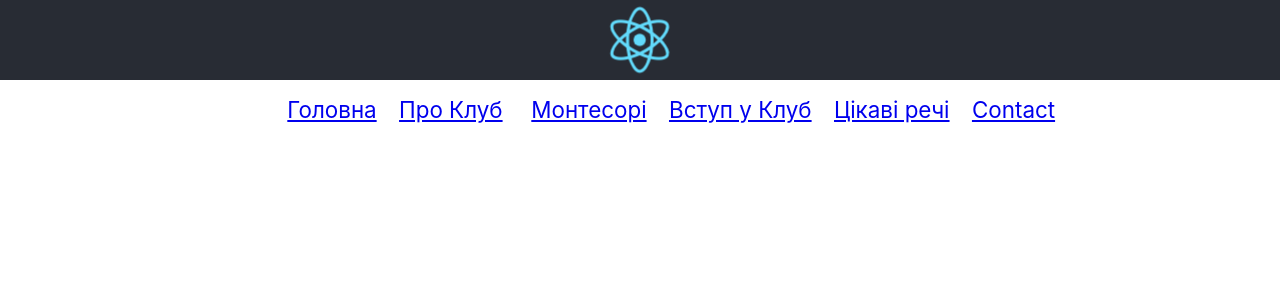
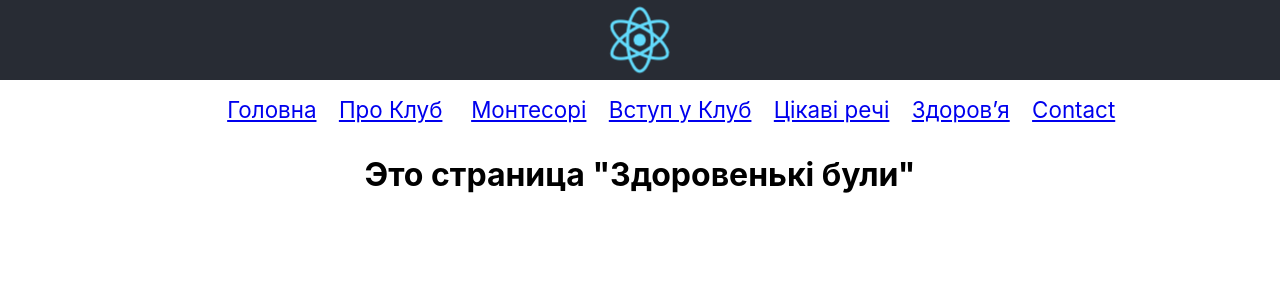
Before and after one commit to NovoseletskiyVadim/Mongoose, a React (Create React App) app: page /health in a window 1280 px wide. Shown: the top 300 px of the page. Built offline with nearby package versions, Linux system fonts and the light colour scheme.

Commit message:
Add page 'Health'.

```diff
--- /dev/null
+++ b/src/components/health/Health.css
@@ -0,0 +1,6 @@
+
+.health p{
+
+    font-size: 2em;
+    font-weight: bold;
+};
--- /dev/null
+++ b/src/components/health/Health.js
@@ -0,0 +1,15 @@
+
+import React from 'react';
+import './Health.css';
+
+const Health=()=>{
+
+    return(
+        <div className='health'>
+            <p> Это страница "Здоровенькі були"</p>
+        </div>
+    );
+
+
+};
+export default Health;
--- a/src/components/main/Main.js
+++ b/src/components/main/Main.js
@@ -8,6 +8,7 @@ import AboutClub from './../aboutClub/AboutClub';
 import Montesori from './../montesori/Montesori';
 import InClub from './../inClub/InClub';
 import Interesting from './../interesting/Interesting';
+import Health from './../health/Health';
 import Contact from './../contact/Contact';
 
 
@@ -57,6 +58,7 @@ const Main =()=>{
             <Route exact path='/montesori' component={Montesori}/>
             <Route exact path='/inClub' component={InClub}/>
             <Route exact path='/interesting' component={Interesting}/>
+            <Route exact path='/health' component={Health}/>
 
             <Route exact path='/contact' component={Contact}/>
 
--- a/src/components/menu/Menu.js
+++ b/src/components/menu/Menu.js
@@ -32,6 +32,7 @@ const Menu = () =>{
                 <li> <Link to='/montesori'>Монтесорі</Link></li>
                 <li><Link to='/inClub'>Вступ у Клуб</Link></li>
                 <li><Link to='/interesting'>Цікаві речі</Link></li>
+                <li><Link to='/health'>Здоров’я</Link></li>
                 <li><Link to='/contact'>Contact</Link></li>
             </ul>
 
```
